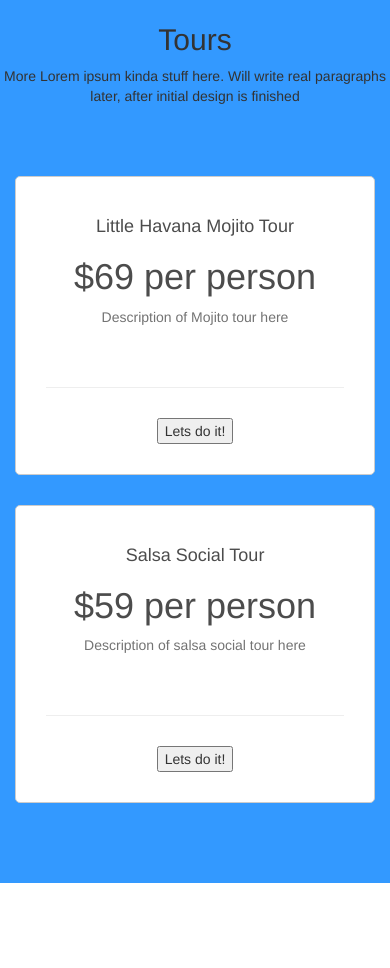
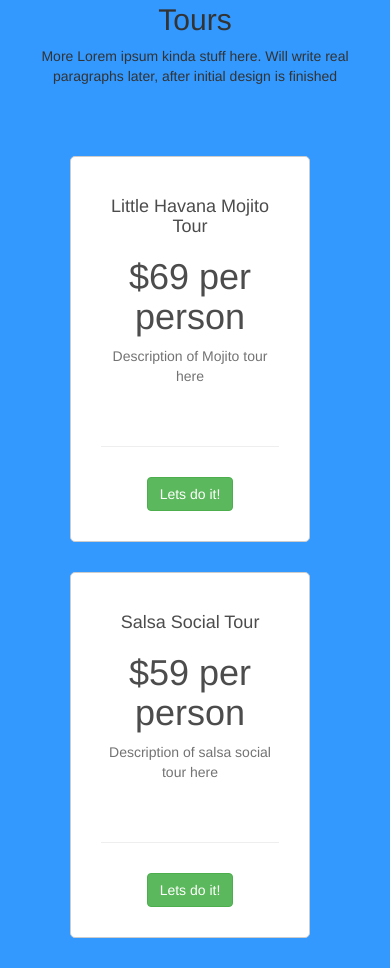
Before and after one commit to VampiroJudo/VivDanceSite-experimental-, a plain HTML site: page index.html in a window 390 px wide. Shown: the part 1839-2807 px from the top of the page. Before the commit the page ends 2722 px from the top, so only its background shows below. Drawn offline with nearby package versions, Linux system fonts and the light colour scheme.

Commit message:
finishing up first iteration of tours/packages. Much more styling and descriptors to ocme

```diff
--- a/css/style.css
+++ b/css/style.css
@@ -189,3 +189,17 @@
 
 	margin-top: 10px;
 }
+
+@media(max-width: 768px) {
+
+	.tours {
+
+		padding: 30px;
+	}
+
+	.packages {
+
+		width: 80%;
+		margin-left: 25px;
+	}
+}
--- a/index.html
+++ b/index.html
@@ -102,7 +102,7 @@
               <h1>$69 per person</h1>
               <p>Description of Mojito tour here</p>
               <hr>
-              <button>Lets do it!</button>
+              <button class="btn btn-success">Lets do it!</button>
             </div>
           </div>
           <div class="col-lg-6 col-md-6">
@@ -111,7 +111,7 @@
               <h1>$59 per person</h1>
               <p>Description of salsa social tour here</p>
               <hr>
-              <button>Lets do it!</button>
+              <button class="btn btn-success">Lets do it!</button>
             </div>
           </div>
         </div>
```
